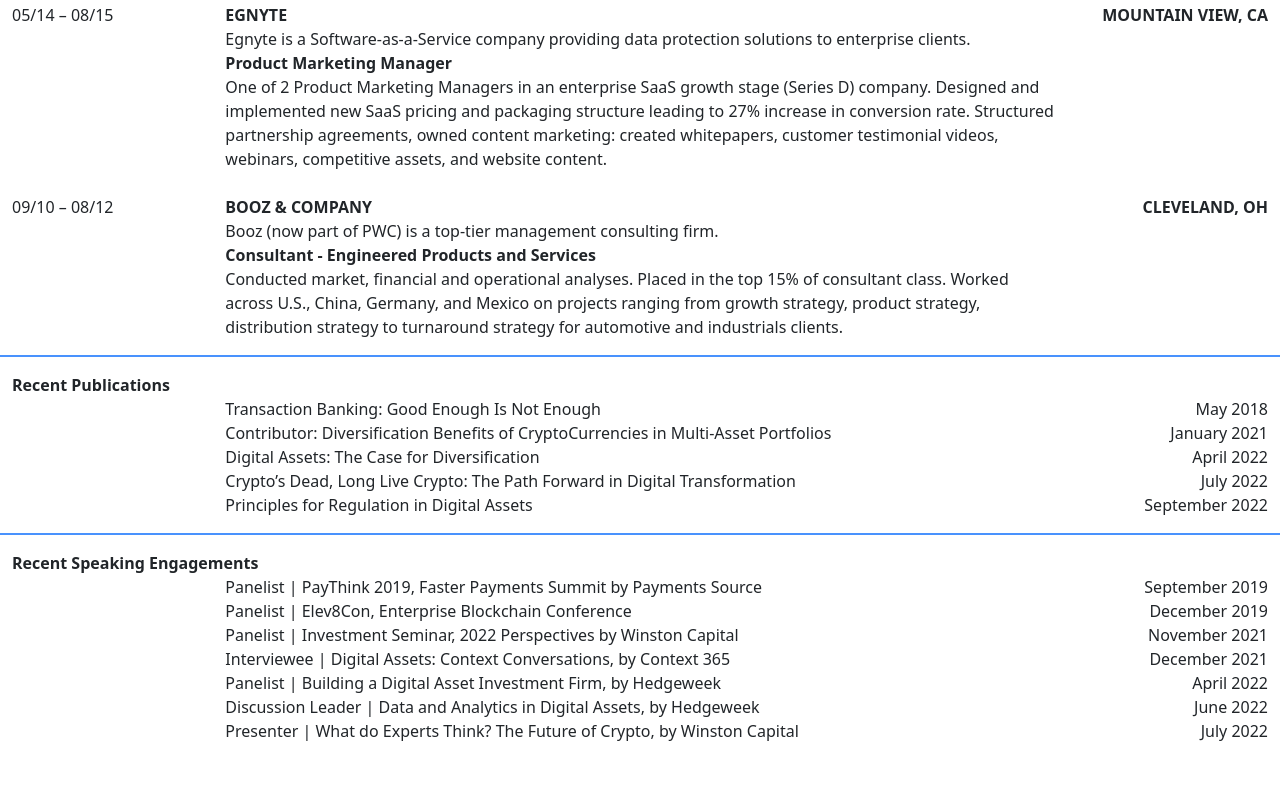
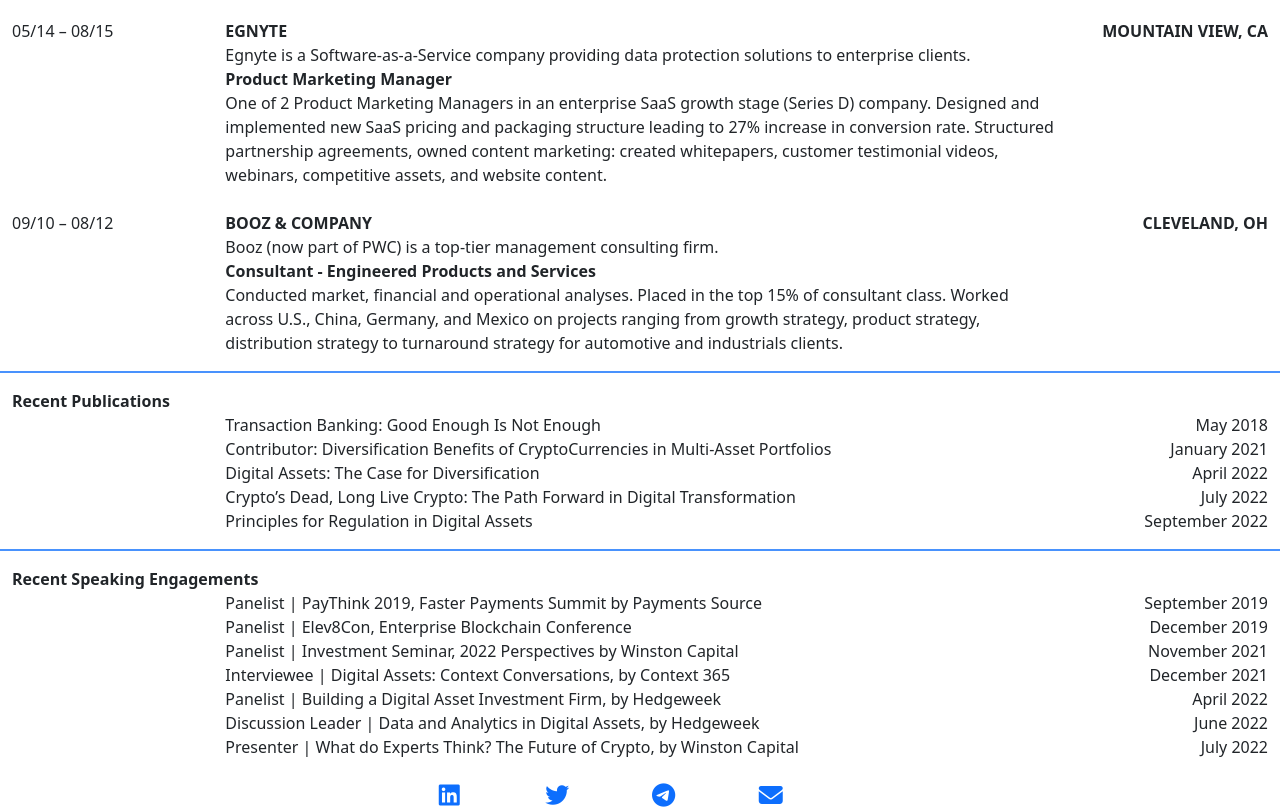
Before and after one commit to jsurti/cv, a plain HTML site: page index.html in a window 1280 px wide. Shown: the part 1430-2240 px from the top of the page. Before the commit the page ends 2173 px from the top, so only its background shows below. Drawn offline with nearby package versions, Linux system fonts and the light colour scheme.

Commit message:
Add files via upload

```diff
--- a/index.html
+++ b/index.html
@@ -9,6 +9,9 @@
   <script src="https://kit.fontawesome.com/205e329cf9.js" crossorigin="anonymous"></script>
 </head>
 <style media="screen">
+h1{
+  margin-top:1rem;
+}
   ul {
     margin-bottom: 0;
   }
@@ -335,6 +338,21 @@
       July 2022
     </div>
   </div>
+  <br>
+  <div class="row justify-content-center">
+    <div class="col-1">
+      <a href="https://linkedin.com/in/jinalsurti"><i class="fa-brands fa-linkedin"></i></a>
+    </div>
+    <div class="col-1">
+      <a href="https://twitter.com/jinalsurti"><i class="fa-brands fa-twitter"> </i></a>
+    </div>
+    <div class="col-1">
+      <a href="https://t.me/js_2014"><i class="fa-brands fa-telegram"> </i></a>
+    </div>
+    <div class="col-1">
+      <a href="mailto:jinal.surti@gmail.com"><i class="fa-solid fa-envelope"></i></a>
+    </div>
+  </div>
 </body>
 
 </html>
```
